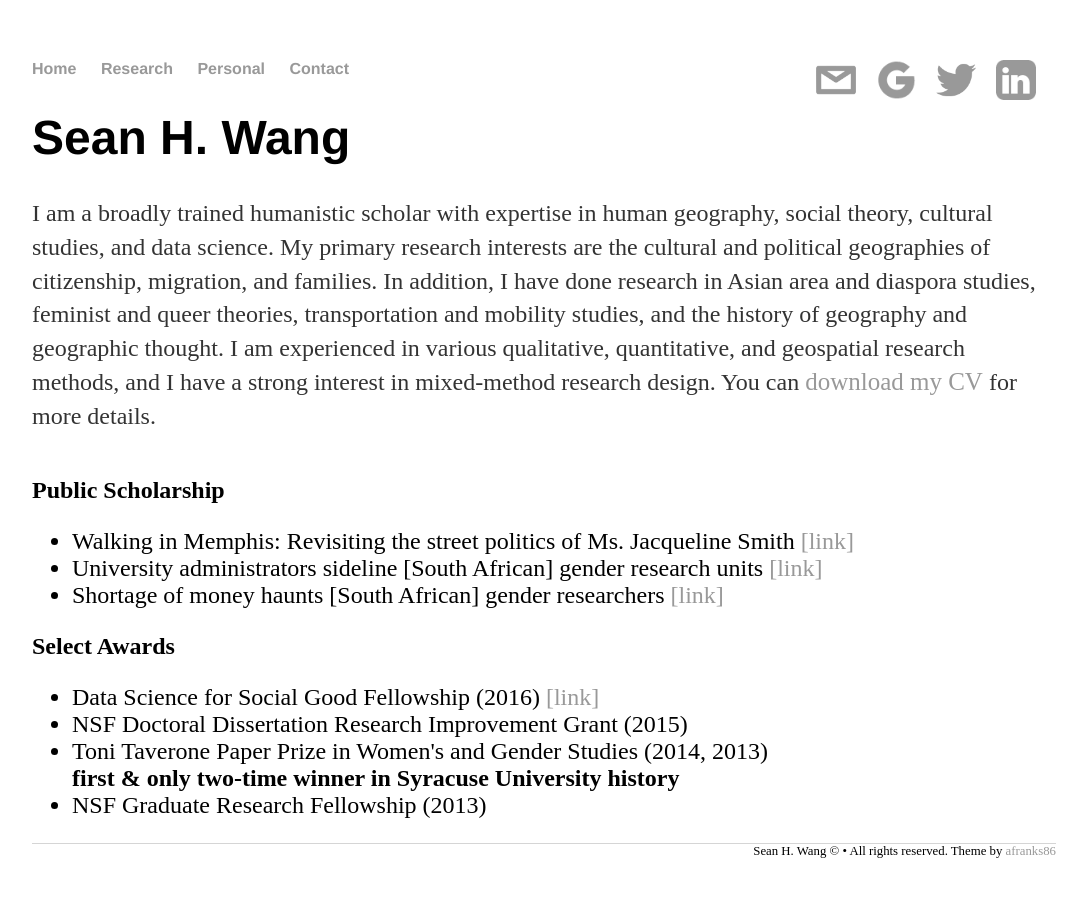
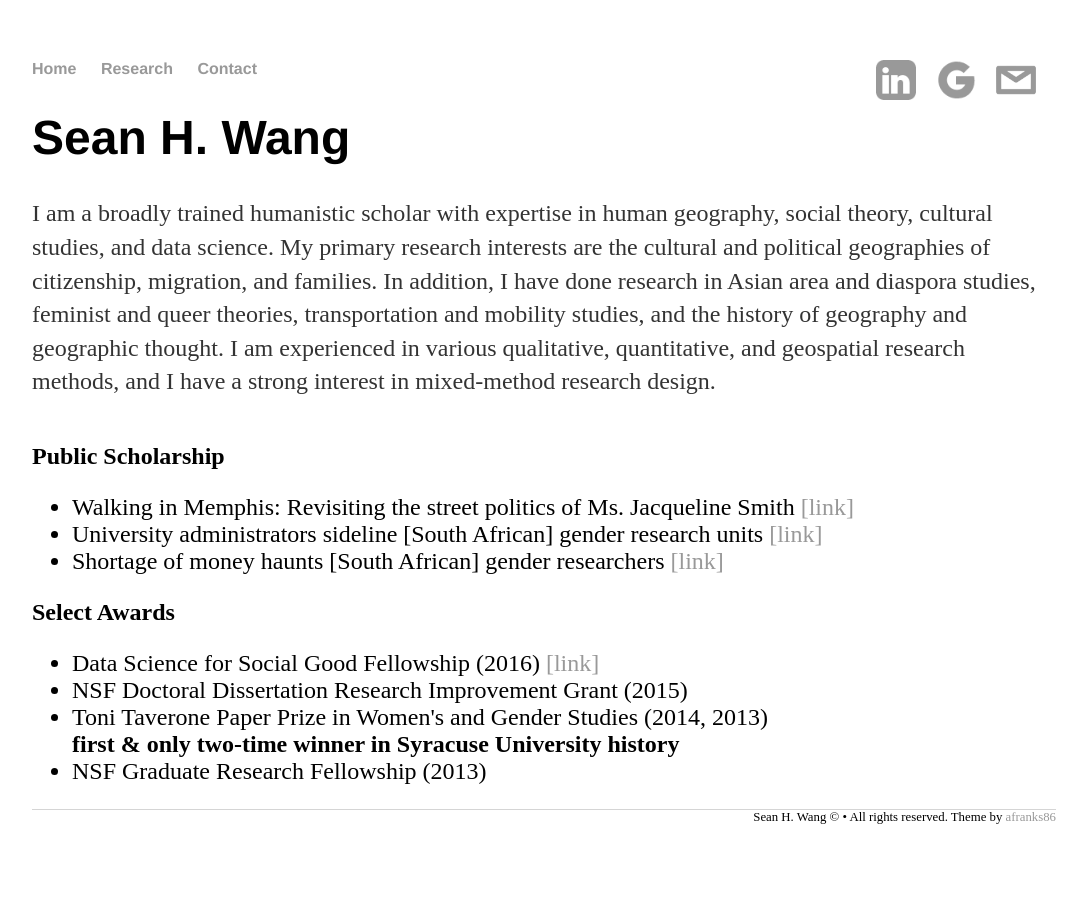
Before and after one commit to SeanyWang/seanywang.github.io, a Jekyll site: the page built from research/index.html, in a window 1280 px wide. Shown: the whole page, without its empty margins (96-1183 px from the left). Built offline with Jekyll 4.4.1, drawn with Linux system fonts in a browser that asks for light colours; nearby versions of some CDN libraries.

Commit message:
remove academia

```diff
--- a/_layouts/default.html
+++ b/_layouts/default.html
@@ -3,8 +3,8 @@
   <head>
     <title>{{ page.title }}</title>
 
-    <script src="https://ajax.googleapis.com/ajax/libs/jquery/1.11.3/jquery.min.js"></script>
-    <script src="https://maxcdn.bootstrapcdn.com/bootstrap/3.3.5/js/bootstrap.min.js"></script>
+    <!-- <script src="https://ajax.googleapis.com/ajax/libs/jquery/1.11.3/jquery.min.js"></script>
+    <script src="https://maxcdn.bootstrapcdn.com/bootstrap/3.3.5/js/bootstrap.min.js"></script> -->
     <link rel="stylesheet" type="text/css" href="/css/main.css">
     <link rel="shortcut icon" href="../images/favicon.ico" type="image/x-icon">
     <link rel="icon" href="../images/favicon.ico" type="image/x-icon">
@@ -18,13 +18,13 @@
 
 	<li><a href="/">Home</a></li>
 	<li><a href="/research">Research</a></li>
-	<li><a href="/personal">Personal</a></li>
+	<!-- <li><a href="/personal">Personal</a></li> -->
 	<li><a href="/contact">Contact</a></li>
 
-	<li style="float: right; vertical-align: top"><a href="https://www.linkedin.com/in/sean-wang-089a2a7"><img src="../images/linkedin.png" width=40px></a></li>
-  <li style="float: right"><a href="https://twitter.com/SeanyWang"><img src="../images/twitter_icon.png" width=40px></a></li>
-	<li style="float: right"><a href="https://scholar.google.com/citations?user=z5AWRhcAAAAJ&hl=en"><img src="../images/google_icon.png" width=40px></a></li>
-  <li style="float: right"><a href="mailto:shwang13@syr.edu"><img src="../images/email_icon.png" width=40px></a></li>
+  <!-- <li style="float: right"><a href="https://twitter.com/SeanyWang"><img src="../images/twitter_icon.png" width=40px></a></li> -->
+  <li style="float: right"><a href="mailto:shw.91127@gmail.com"><img src="../images/email_icon.png" width=40px></a></li>
+  <li style="float: right"><a href="https://scholar.google.com/citations?user=z5AWRhcAAAAJ&hl=en"><img src="../images/google_icon.png" width=40px></a></li>
+  <li style="float: right; vertical-align: top"><a href="https://www.linkedin.com/in/sean-wang-089a2a7"><img src="../images/linkedin.png" width=40px></a></li>
 
       </ul>
     </nav>
--- a/research/index.html
+++ b/research/index.html
@@ -14,7 +14,7 @@ title: Sean H. Wang - Research
         My primary research interests are the cultural and political geographies of citizenship, migration, and families.
         In addition, I have done research in Asian area and diaspora studies, feminist and queer theories, transportation and mobility studies, and the history of geography and geographic thought.
         I am experienced in various qualitative, quantitative, and geospatial research methods, and I have a strong interest in mixed-method research design.
-        You can <a href="../pdfs/wang_cv.pdf" class="download" title="Download CV as PDF"style="font-size: 25px">download my CV</a> for more details.
+        <!-- You can <a href="../pdfs/wang_cv.pdf" class="download" title="Download CV as PDF"style="font-size: 25px">download my academic CV</a> for more details. -->
       </p>
     </div>
       </td>
```
Also changed, not shown: index.html (+2 -11 lines).
